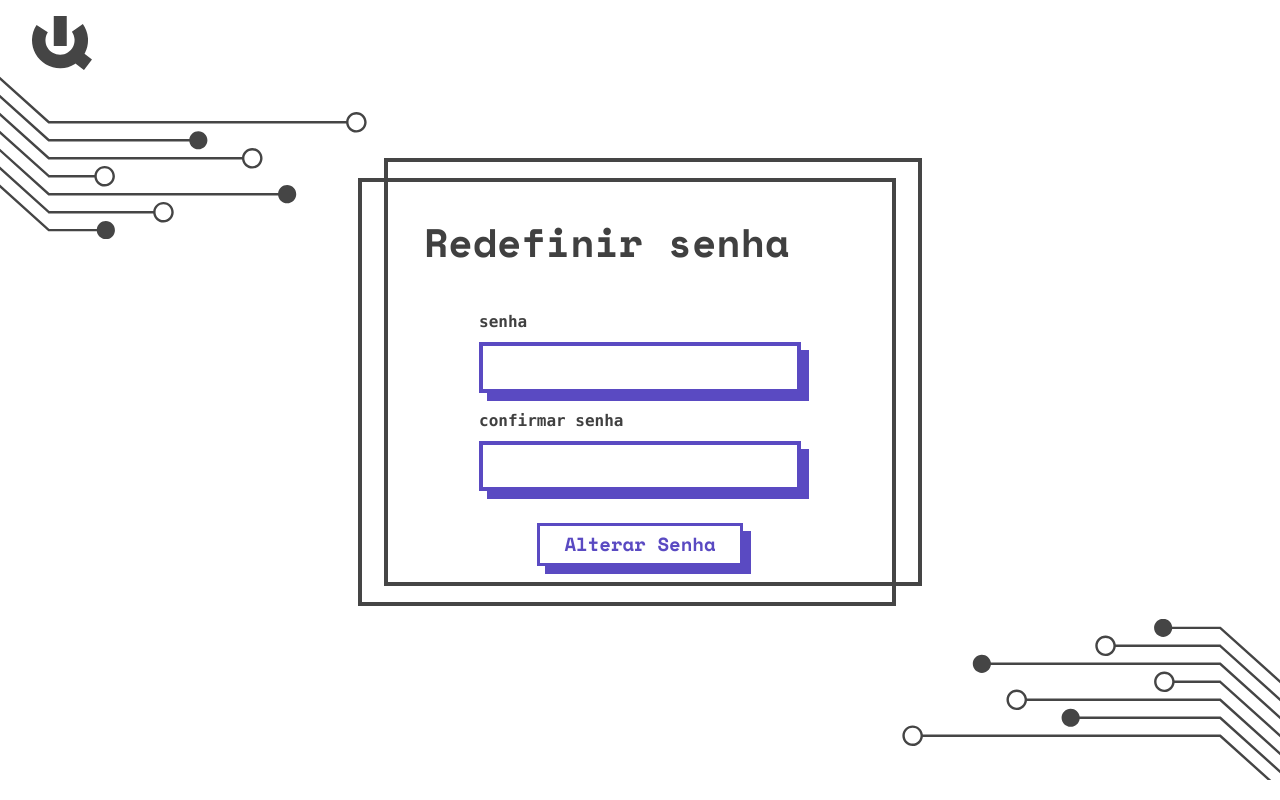
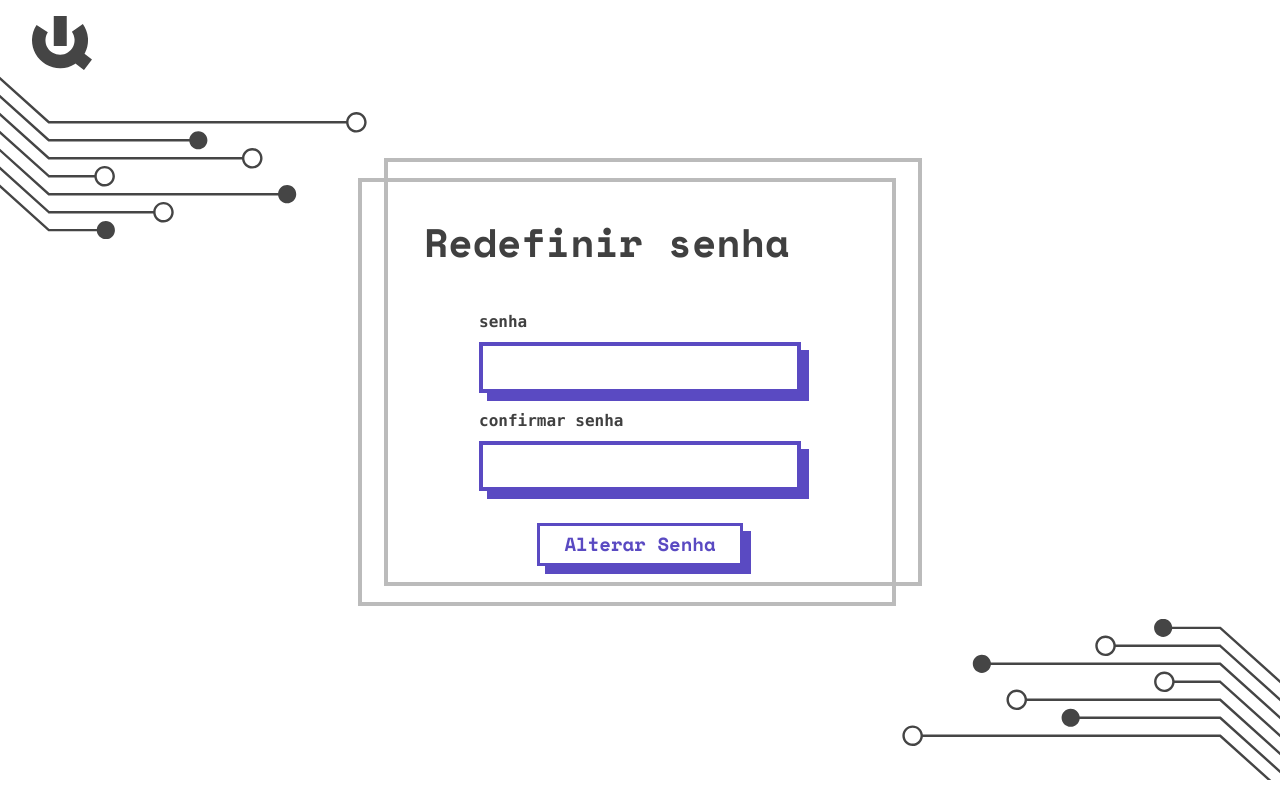
Before and after one commit to QuestIO42/App-frontend, a React (Vite) app: page /change-password/1 in a window 1280 px wide. Built offline with nearby package versions, Linux system fonts and the light colour scheme.

Commit message:
refactor: course subscription

```diff
--- a/src/components/home/CoursesTemplate.tsx
+++ b/src/components/home/CoursesTemplate.tsx
@@ -105,14 +105,14 @@ export default function CoursesTemplate({
                   key={course.id}
                   courseName={course.name}
                   courseTeacher={teachers[course.id]}
-                  borderColor="roxo-900"
+                  borderColor={course.isSubscribed ? '#3e347b' : '#cacacaff'}
                 >
-                  <div className={`bg-roxo-500 flex items-end pb-4 justify-center ${IsRectangle ? 'h-[157px] w-[264px]' : 'h-[240px] w-[240px]'}`}>
+                  <div className={`${course.isSubscribed ? "bg-roxo-500 " : "bg-[#ececec]"} flex items-end pb-4 justify-center ${IsRectangle ? 'h-[157px] w-[264px]' : 'h-[240px] w-[240px]'}`}>
                     {!course.isSubscribed && (
                       <Button
                         text="Inscrever-se"
                         size="small"
-                        className="w-[80%] z-10 p-2 shadow-none border-roxo-900 hover:bg-roxo-900 hover:shadow-none"
+                        className="w-[80%] z-10 p-2 shadow-none text-roxo-300 bg-[#5a4ac233] border-roxo-300 hover:bg-roxo-300 hover:shadow-none opacity-0 group-hover:opacity-100 transition-all duration-300"
                         onClick={(e) => {
                           e.stopPropagation();
                           handleSubscribe(course.id)
--- a/src/components/profile/UserCourses.tsx
+++ b/src/components/profile/UserCourses.tsx
@@ -75,7 +75,7 @@ export default function UserCourses({ courses }: UserCoursesProps) {
                 key={course.id}
                 courseName={course.name}
                 courseTeacher={teachers[course.id]}
-                borderColor="roxo-900"
+                borderColor="#3e347b"
               >
                 <div className="h-[266px] w-[266px] bg-roxo-500"></div>
               </ModalSquareForm>
--- a/src/components/utility/ModalSquareForm.tsx
+++ b/src/components/utility/ModalSquareForm.tsx
@@ -8,12 +8,12 @@ interface ModalSquareFormProps {
   borderColor?: string
 }
 
-export default function ModalSquareForm({ children, courseName, courseTeacher, IsRectangle, borderColor = "cinza" }: ModalSquareFormProps) {
+export default function ModalSquareForm({ children, courseName, courseTeacher, IsRectangle, borderColor = '#BBBBBB' }: ModalSquareFormProps) {
   return (
     <div className="flex flex-col h-fit w-fit">
-      <div className={`relative flex h-fit w-fit items-center justify-center ${IsRectangle ? 'p-1' : ''}`}>
-        <div className={` absolute h-[105%] w-[105%] border-4 border-${borderColor} ${IsRectangle ? 'bottom-[1px] left-0 ' : 'bottom-0 left-0'} `}> </div>
-        <div className={` absolute h-[105%] w-[105%] border-4 border-${borderColor} ${IsRectangle ? 'right-0 top-[1px]' : 'right-0 top-0'} `}></div>
+      <div className={`group relative flex h-fit w-fit items-center justify-center ${IsRectangle ? 'p-1' : ''}`}>
+        <div style={{ border: `4px solid ${borderColor}` }} className={` absolute h-[105%] w-[105%] ${IsRectangle ? 'bottom-[1px] left-0 ' : 'bottom-0 left-0'} `}> </div>
+        <div style={{ border: `4px solid ${borderColor}` }} className={` absolute h-[105%] w-[105%] border-4 ${IsRectangle ? 'right-0 top-[1px]' : 'right-0 top-0'} `}></div>
         {children}
 
       </div>
```
